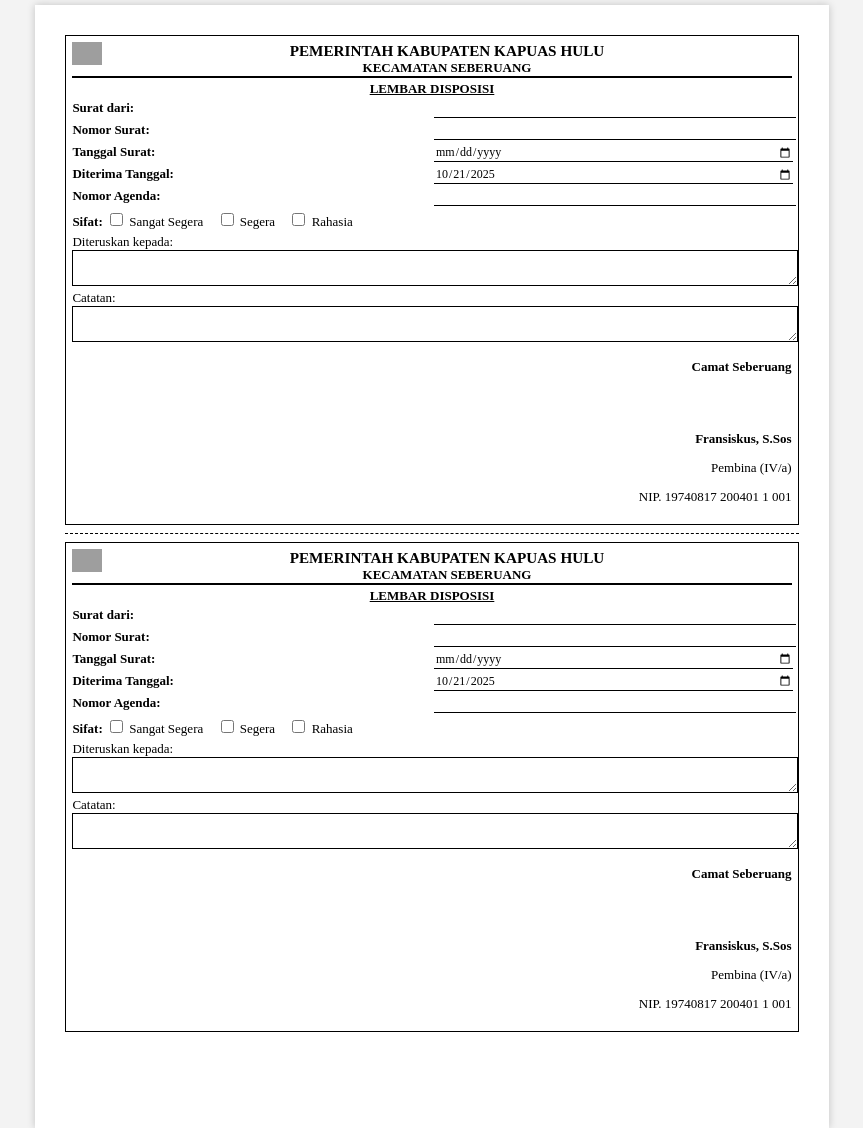
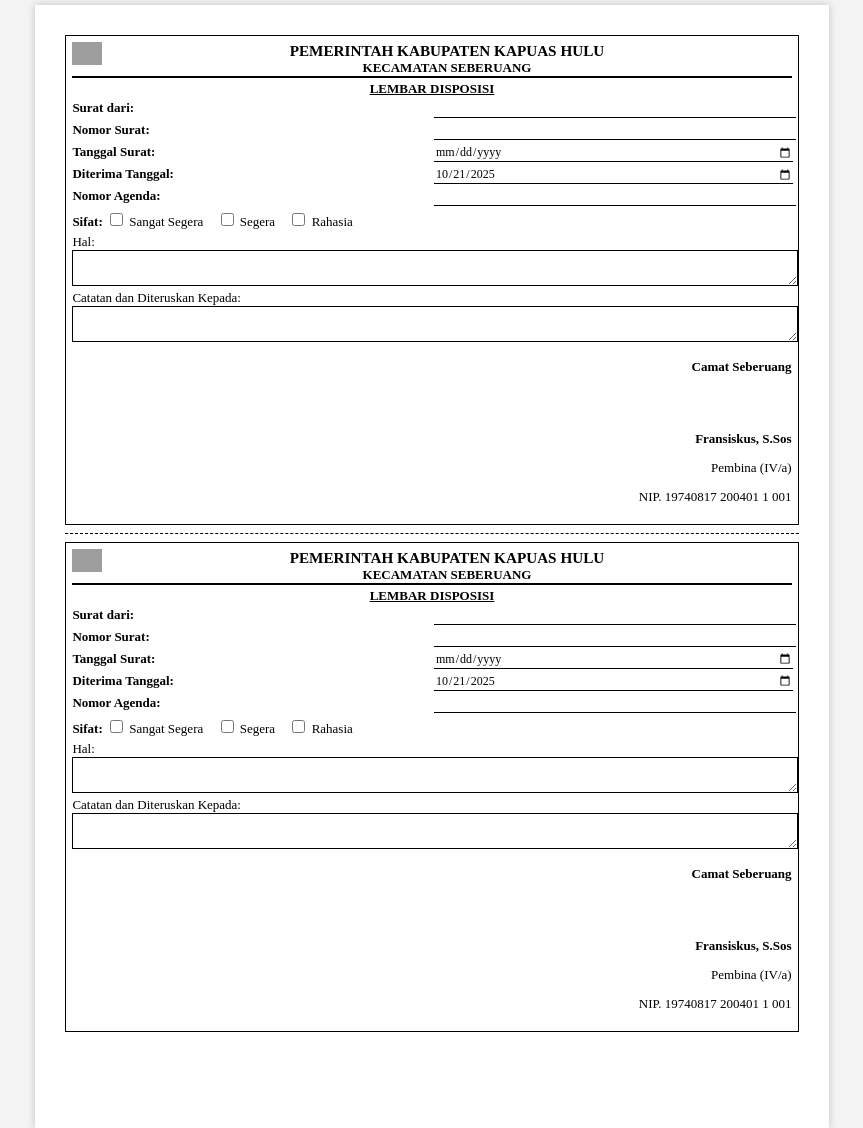
Before and after one commit to infosurat/kertas-disposisi, a plain HTML site: page index.html in a window 1280 px wide. Shown: the top 1128 px of the page, without its empty margins (208-1071 px from the left). Drawn offline with Linux system fonts and the light colour scheme; grey boxes are pictures that could not be loaded.

Commit message:
Update index.html

```diff
--- a/index.html
+++ b/index.html
@@ -120,12 +120,12 @@
       </div>
 
       <div>
-        <label>Diteruskan kepada:</label>
+        <label>Hal:</label>
         <textarea id="diteruskan"></textarea>
       </div>
 
       <div>
-        <label>Catatan:</label>
+        <label>Catatan dan Diteruskan Kepada:</label>
         <textarea id="catatan"></textarea>
       </div>
 
@@ -167,12 +167,12 @@
       </div>
 
       <div>
-        <label>Diteruskan kepada:</label>
+        <label>Hal:</label>
         <textarea id="diteruskanCopy"></textarea>
       </div>
 
       <div>
-        <label>Catatan:</label>
+        <label>Catatan dan Diteruskan Kepada:</label>
         <textarea id="catatanCopy"></textarea>
       </div>
 
```
